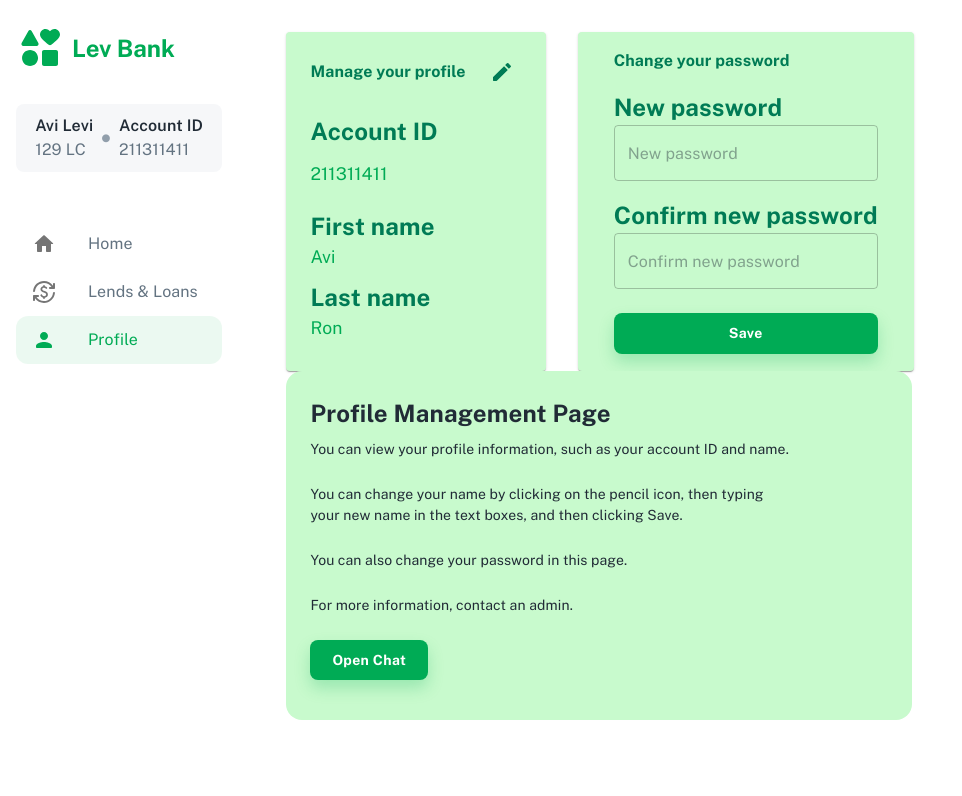
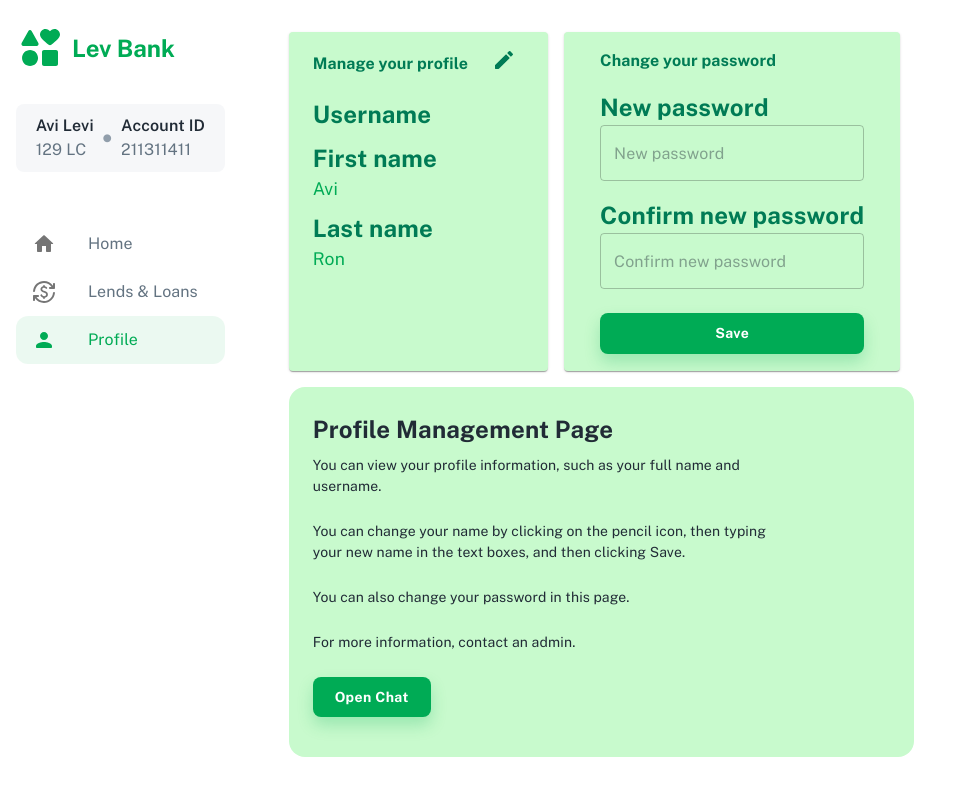
Before and after one commit to PCOffline/LevBank-frontend, a React (Create React App) app: page /profile in a window 1280 px wide. Shown: the top 796 px of the page, without its empty margins (0-962 px from the left). Built offline with nearby package versions, Linux system fonts and the light colour scheme.

Commit message:
feat: add username to profile & stylings

```diff
--- a/src/components/pages/Profile/index.js
+++ b/src/components/pages/Profile/index.js
@@ -25,7 +25,7 @@ const PageContainer = styled(Box)(({ theme }) => ({
     gap: '1rem',
   },
   [theme.breakpoints.down('lg')]: {
-    gap: 0,
+    gap: '1rem 0',
     width: 'fit-content',
   },
 }));
@@ -35,6 +35,9 @@ const MainContainer = styled(Box)(({ theme }) => ({
   justifyContent: 'center',
   height: 'fit-content',
   gap: '2rem',
+  [theme.breakpoints.down('lg')]: {
+    gap: '0 1rem',
+  },
 }));
 
 const ProfileContainer = styled(Card)(({ theme }) => ({
@@ -42,7 +45,7 @@ const ProfileContainer = styled(Card)(({ theme }) => ({
   padding: '8px 24px 17px 24px',
   display: 'flex',
   flexDirection: 'column',
-  justifyContent: 'space-evenly',
+  justifyContent: 'start',
 }));
 
 const PasswordContainer = styled(Card)(({ theme }) => ({
@@ -62,6 +65,7 @@ const TitleContainer = styled(Box)(({ theme }) => ({
 
 const EditButton = styled(IconButton)(({ theme }) => ({
   color: theme.palette.primary.dark,
+  marginBottom: '8px',
 }));
 
 const Title = styled(Typography)(({ theme }) => ({
@@ -99,6 +103,7 @@ export default function Profile(props) {
   const { user } = props;
   const [firstName, setFirstName] = useState(user.firstName);
   const [lastName, setLastName] = useState(user.lastName);
+  const [username, setUsername] = useState(user.username);
   const [password, setPassword] = useState('');
   const [confirmPassword, setConfirmPassword] = useState('');
   const [profileSubmitFirstPressed, setProfileSubmitFirstPressed] = useState(false);
@@ -118,7 +123,7 @@ export default function Profile(props) {
   const handleProfileSubmit = () => {
     setProfileSubmitFirstPressed(true);
     if (
-      Object.values(profileFieldsValidation).length &&
+      Object.values(profileFieldsValidation.current).length &&
       Object.values(profileFieldsValidation.current).every((value) => value)
     )
       // TODO: Send a request to the backend
@@ -128,7 +133,7 @@ export default function Profile(props) {
   const handlePasswordSubmit = () => {
     setPasswordSubmitFirstPressed(true);
     if (
-      Object.values(passwordFieldsValidation).length &&
+      Object.values(passwordFieldsValidation.current).length &&
       Object.values(passwordFieldsValidation.current).every((value) => value)
     )
       // TODO: Send a request to the backend
@@ -183,9 +188,8 @@ export default function Profile(props) {
               {editMode ? <CloseRoundedIcon /> : <EditRoundedIcon />}
             </EditButton>
           </TitleContainer>
-          <Label>Account ID</Label>
-          <Text>{user.accountId}</Text>
           <NameContainer>
+            {renderProfileValue('Username', username, setUsername)}
             {renderProfileValue('First name', firstName, setFirstName)}
             {renderProfileValue('Last name', lastName, setLastName)}
           </NameContainer>
@@ -219,7 +223,7 @@ export default function Profile(props) {
       <StyledInfoCard
         title='Profile Management Page'
         details={[
-          'You can view your profile information, such as your account ID and name.',
+          'You can view your profile information, such as your full name and username.',
           'You can change your name by clicking on the pencil icon, then typing your new name in the text boxes, and then clicking Save.',
           'You can also change your password in this page.',
           'For more information, contact an admin.'
```
